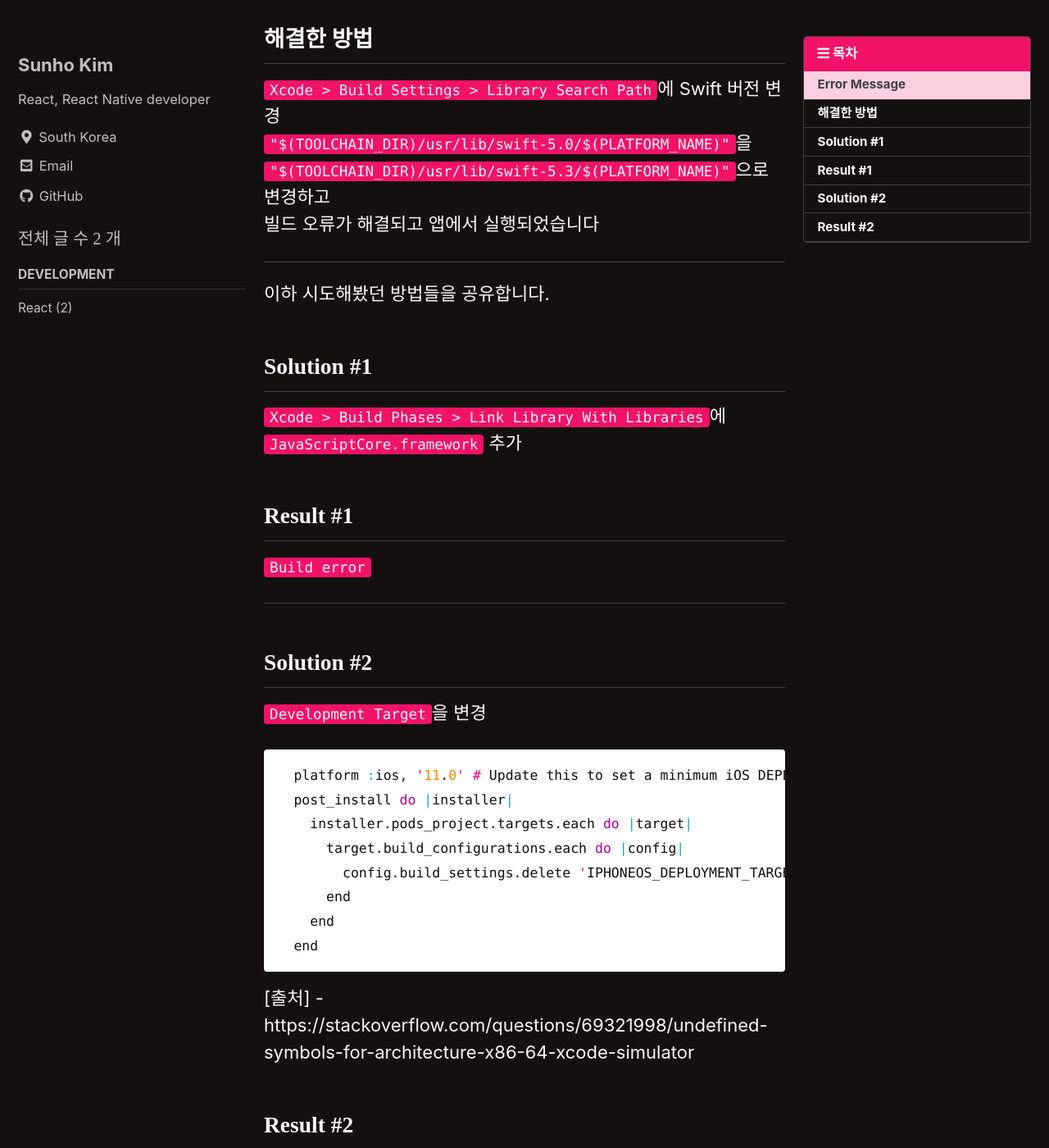
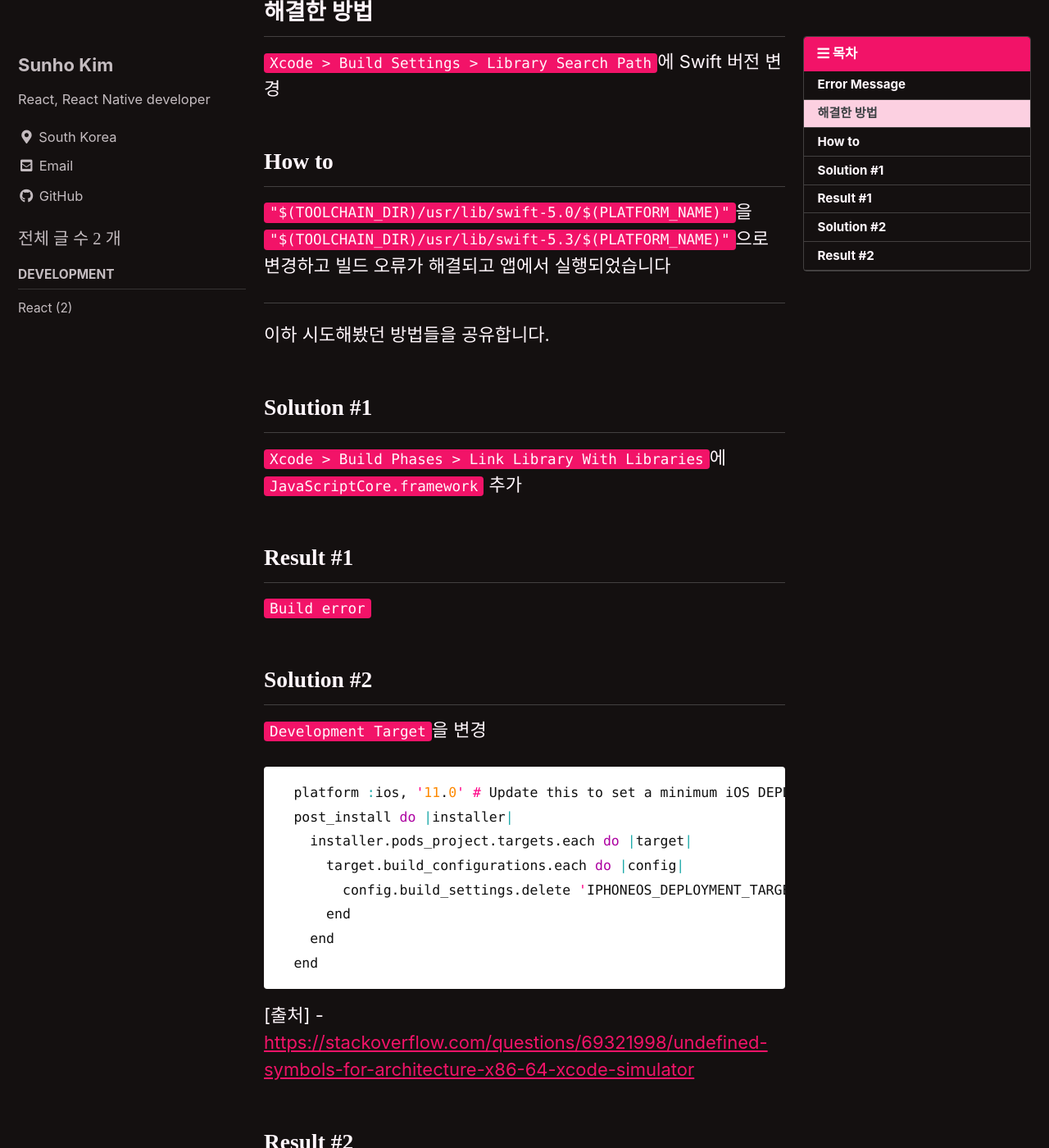
Before and after one commit to supersunho/supersunho.github.io, a Jekyll site: the page built from _posts/2021-12-02-Xcode-Symbol-x86_64-Error-Fix.md, in a window 1280 px wide and 1400 px high, scrolled down 903 px. Shown: the whole window at 82% size. Built offline with Jekyll 4.4.1, drawn with Linux system fonts in a browser that asks for light colours; cached includes are drawn as plain includes; some web fonts are replaced; comment, search, counter and statistics services are not loaded; some of the changed text lies outside the part shown.

````diff
--- a/_posts/2021-12-02-Xcode-Symbol-x86_64-Error-Fix.md
+++ b/_posts/2021-12-02-Xcode-Symbol-x86_64-Error-Fix.md
@@ -33,9 +33,8 @@ clang: error: linker command failed with exit code 1 (use -v to see invocation)
 
 ## 해결한 방법
 `Xcode > Build Settings > Library Search Path`에 Swift 버전 변경
-`"$(TOOLCHAIN_DIR)/usr/lib/swift-5.0/$(PLATFORM_NAME)"`을
-`"$(TOOLCHAIN_DIR)/usr/lib/swift-5.3/$(PLATFORM_NAME)"`으로 변경하고
-빌드 오류가 해결되고 앱에서 실행되었습니다
+## How to
+`"$(TOOLCHAIN_DIR)/usr/lib/swift-5.0/$(PLATFORM_NAME)"`을 `"$(TOOLCHAIN_DIR)/usr/lib/swift-5.3/$(PLATFORM_NAME)"`으로 변경하고 빌드 오류가 해결되고 앱에서 실행되었습니다
 
 ---
 이하 시도해봤던 방법들을 공유합니다.
@@ -46,7 +45,6 @@ clang: error: linker command failed with exit code 1 (use -v to see invocation)
 ## Result #1
 `Build error`
 
----
 
 ## Solution #2
 `Development Target`을 변경
@@ -60,7 +58,7 @@ clang: error: linker command failed with exit code 1 (use -v to see invocation)
     end
   end
 ```
-[출처] - https://stackoverflow.com/questions/69321998/undefined-symbols-for-architecture-x86-64-xcode-simulator
+[출처] - <https://stackoverflow.com/questions/69321998/undefined-symbols-for-architecture-x86-64-xcode-simulator>
 
 ## Result #2
 `Build error`
````
Also changed, not shown: other parts of _posts/2021-12-02-Xcode-Symbol-x86_64-Error-Fix.md (+2 -2 lines), _posts/2021-11-30-AAPT-Build-Error-Fix.md (+1 -0 lines).
